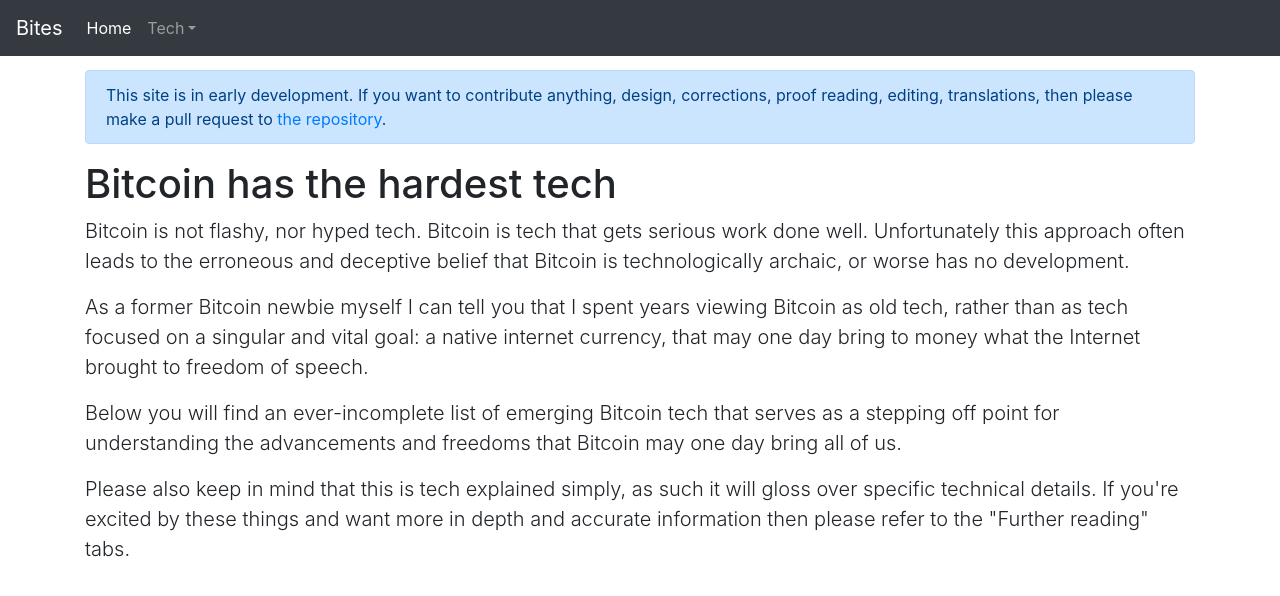
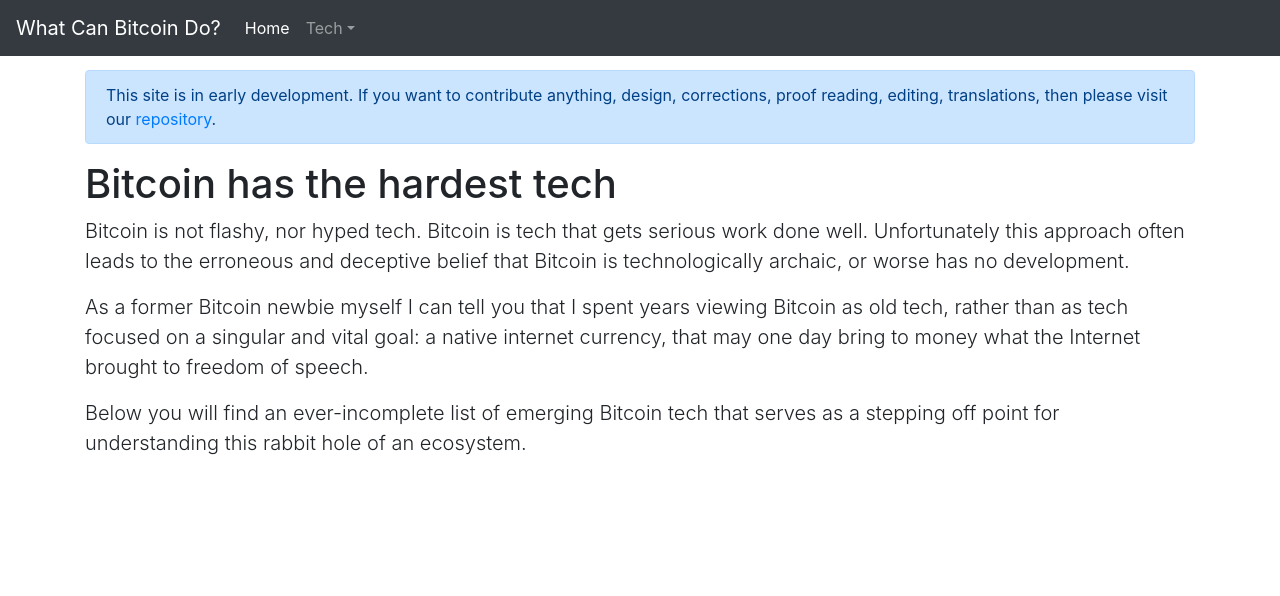
Before and after one commit to pyskell/whatcanbitcoindo, a Flask app: template templates/index.html in a window 1280 px wide. Shown: the top 596 px of the page. Run offline with Flask 2, Linux system fonts and the light colour scheme; the template is opened without the code that fills it, so the values that code supplies are empty; some libraries are stand-ins or nearby versions.

Commit message:
bites -> whatcanbitcoindo.com and other minor tweaks

```diff
--- a/templates/index.html
+++ b/templates/index.html
@@ -1,13 +1,13 @@
 {% extends "layout.html" %}
 
-{% block title %}Bites: Bitcoin tech explained simply{% endblock %}
+{% block title %}What Can Bitcoin Do?{% endblock %}
 
 {% block head %}
 {% endblock %}
 
 {% block content %}
 <nav class="navbar navbar-expand-md navbar-dark bg-dark fixed-top">
-	<a class="navbar-brand" href="#">Bites</a>
+	<a class="navbar-brand" href="#">What Can Bitcoin Do?</a>
 	<button class="navbar-toggler" type="button" data-toggle="collapse" data-target="#navbarsExampleDefault"
 		aria-controls="navbarsExampleDefault" aria-expanded="false" aria-label="Toggle navigation">
 		<span class="navbar-toggler-icon"></span>
@@ -38,7 +38,7 @@
 	<div class="alert alert-primary" role="alert">
 		This site is in early development.
 		If you want to contribute anything, design, corrections, proof reading, editing,
-		translations, then please make a pull request to <a href="https://github.com/pyskell/bites/">the repository</a>.
+		translations, then please visit our <a href="https://github.com/pyskell/whatcanbitcoindo/">repository</a>.
 	</div>
 	<h1></h1>
 	<div id="main-body">
@@ -55,12 +55,7 @@
 		</p>
 		<p class="lead">
 		Below you will find an ever-incomplete list of emerging Bitcoin tech
-		that serves as a stepping off point for understanding the advancements
-		and freedoms that Bitcoin may one day bring all of us.
-		</p>
-		<p class="lead">
-		Please also keep in mind that this is tech explained simply, as such it will gloss over specific technical details.
-		If you're excited by these things and want more in depth and accurate information then please refer to the "Further reading" tabs.
+		that serves as a stepping off point for understanding this rabbit hole of an ecosystem.
 		</p>
 		<div class="tech-container">
 		{% for tech in tech_list %}
--- a/templates/layout.html
+++ b/templates/layout.html
@@ -4,7 +4,7 @@
 <head>
     <meta charset="utf-8">
     <meta name="viewport" content="width=device-width, initial-scale=1, shrink-to-fit=no">
-    <title>{% block title %}Bites: Bitcoin tech explained simply{% endblock %}</title>
+    <title>{% block title %}What Can Bitcoin Do?{% endblock %}</title>
     {% block head %}{% endblock %}
 
     <!-- Bootstrap CSS -->
```
Also changed, not shown: README.md.
